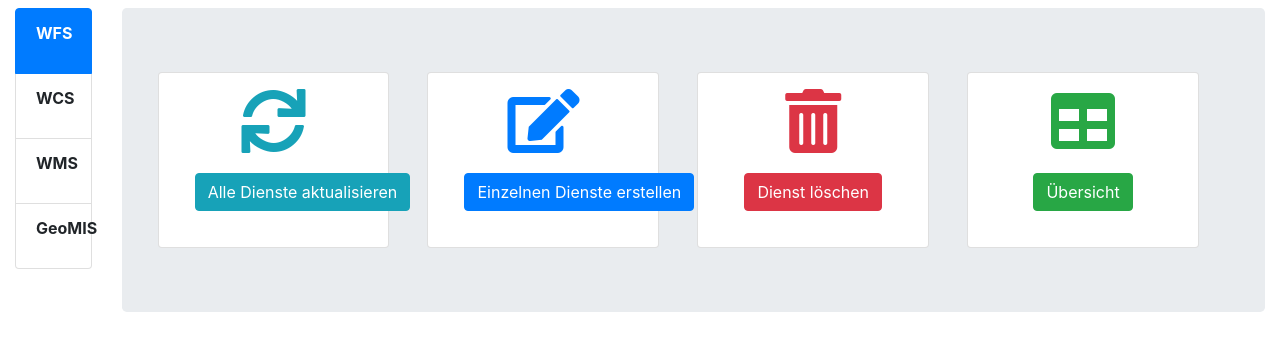
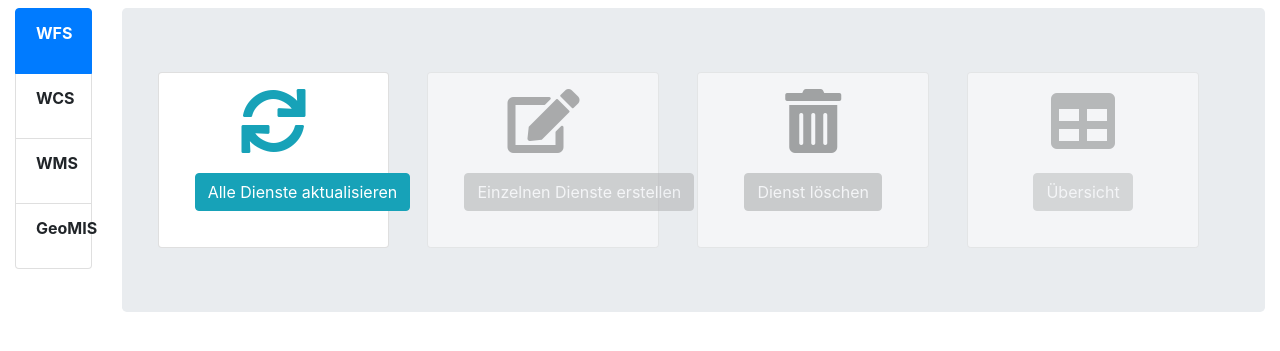
Before and after one commit to ioer-dresden/monitor-api, a Flask app: page /admin/ in a window 1280 px wide. Shown: the part 120-471 px from the top of the page. Run offline with Flask 2, Linux system fonts and the light colour scheme; a user stored in the database is signed in; some libraries are stand-ins or nearby versions.

Commit message:
el disabled

```diff
--- a/app/static/css/styles.css
+++ b/app/static/css/styles.css
@@ -20,3 +20,9 @@
 .cursor{
     cursor: pointer !important;
 }
+.el-disabled{
+    cursor: not-allowed !important;
+    -webkit-filter: grayscale(100%); /* Safari 6.0 - 9.0 */
+    filter: grayscale(100%);
+    opacity: 0.5;
+}
--- a/app/static/js/admin/OGC.jsx
+++ b/app/static/js/admin/OGC.jsx
@@ -87,26 +87,26 @@ class OGC extends React.Component{
                     </div>
                 </div>
                 <div className="col-md-3">
-                   <div className="card mx-sm-1 p-3">
+                   <div className="card mx-sm-1 p-3 el-disabled">
                         <div className="card-img-top text-center text-primary"><i className="fa fa-edit fa-4x" aria-hidden="true"></i></div>
                         <div className="card-body text-center">
-                            <a href="#" className="btn btn-primary" data-service="create">Einzelnen Dienste erstellen</a>
+                            <a href="#" className="btn btn-primary el-disabled" data-service="create">Einzelnen Dienste erstellen</a>
                         </div>
                     </div>
                 </div>
                 <div className="col-md-3">
-                    <div className="card mx-sm-1 p-3">
+                    <div className="card mx-sm-1 p-3 el-disabled">
                         <div className="card-img-top text-center text-danger"><i className="fa fa-trash-alt fa-4x" aria-hidden="true"></i></div>
                         <div className="card-body text-center">
-                            <a href="#" className="btn btn-danger">Dienst löschen</a>
+                            <a href="#" className="btn btn-danger el-disabled">Dienst löschen</a>
                         </div>
                     </div>
                 </div>
                 <div className="col-md-3">
-                    <div className="card mx-sm-1 p-3">
+                    <div className="card mx-sm-1 p-3 el-disabled">
                         <div className="card-img-top text-center text-success"><i className="fa fa-table fa-4x" aria-hidden="true"></i></div>
                         <div className="card-body text-center">
-                            <a href="#" className="btn btn-success">Übersicht</a>
+                            <a href="#" className="btn btn-success el-disabled">Übersicht</a>
                         </div>
                     </div>
                 </div>
```
